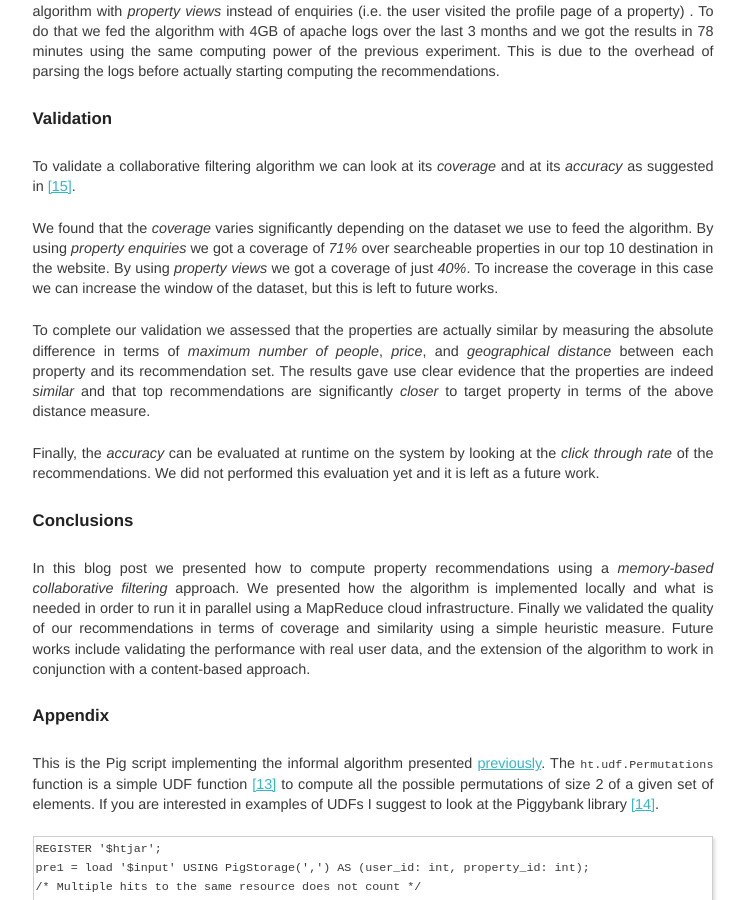
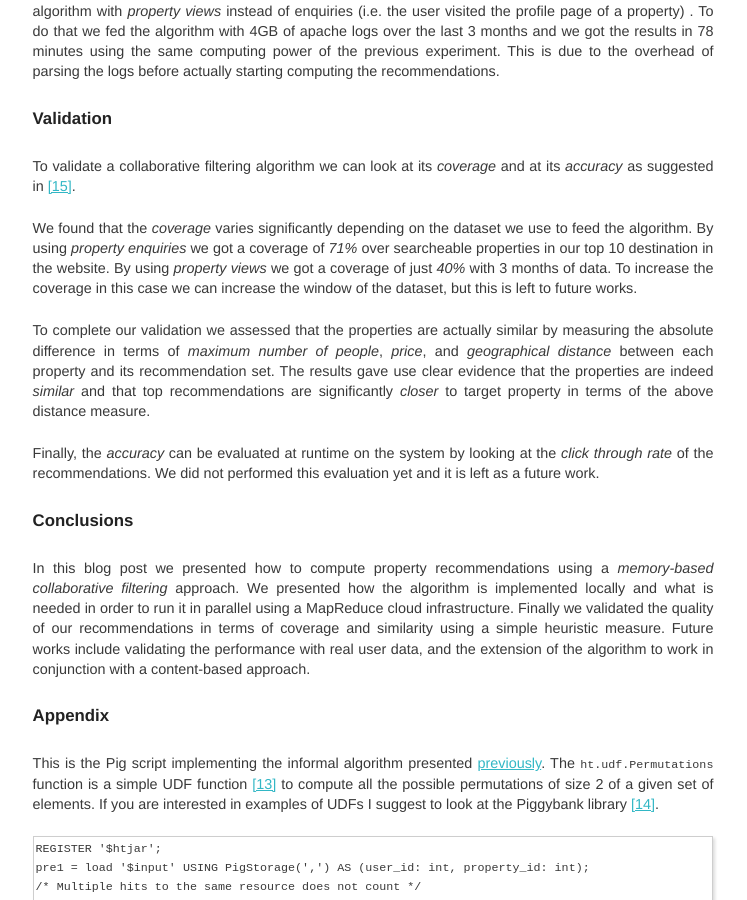
Before and after one commit to HouseTrip/housetrip.github.com, a Jekyll site: the page built from index.html, in a window 1280 px wide and 900 px high, scrolled down 4307 px. Shown: the whole window, without its empty margins (267-1014 px from the left). Built offline with Jekyll 4.4.1, drawn with Linux system fonts in a browser that asks for light colours.

Commit message:
Small addition

```diff
--- a/_posts/2014-07-31-compute-property-recommendations.md
+++ b/_posts/2014-07-31-compute-property-recommendations.md
@@ -138,7 +138,7 @@ With this approach we have been able to compute the recommendations for more tha
 
 To validate a collaborative filtering algorithm we can look at its _coverage_ and at its _accuracy_ as suggested in [\[15\]](#ref-15).
 
-We found that the _coverage_ varies significantly depending on the dataset we use to feed the algorithm. By using _property enquiries_ we got a coverage of _71%_ over searcheable properties in our top 10 destination in the website. By using _property views_ we got a coverage of just _40%_. To increase the coverage in this case we can increase the window of the dataset, but this is left to future works.
+We found that the _coverage_ varies significantly depending on the dataset we use to feed the algorithm. By using _property enquiries_ we got a coverage of _71%_ over searcheable properties in our top 10 destination in the website. By using _property views_ we got a coverage of just _40%_ with 3 months of data. To increase the coverage in this case we can increase the window of the dataset, but this is left to future works.
 
 To complete our validation we assessed that the properties are actually similar by measuring the absolute difference in terms of _maximum number of people_, _price_, and _geographical distance_ between each property and its recommendation set. The results gave use clear evidence that the properties are indeed _similar_ and that top recommendations are significantly _closer_ to target property in terms of the above distance measure.
 
```
